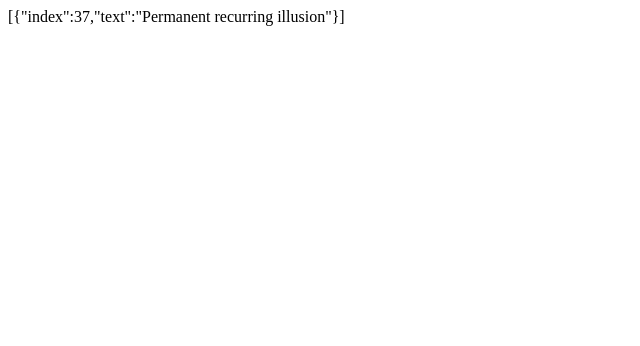
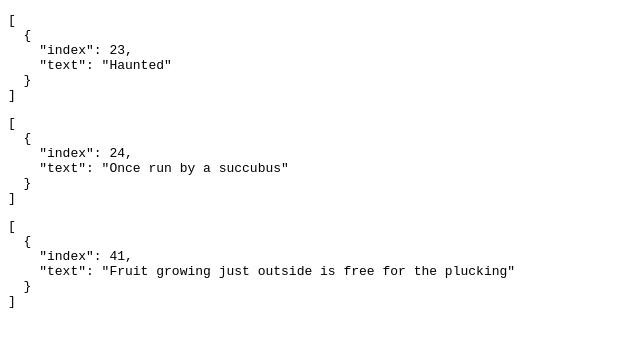
Before and after one commit to shaefer/random-charts, a website: page RandomCharts.html in a window 1280 px wide. Shown: the whole page, without its empty margins (0-640 px from the left). Drawn offline with nearby package versions, Linux system fonts and the light colour scheme.

Commit message:
Updated to use seedrandom library for seeding and more uniform random number generation. Also, added graceful fallback if dependency is missing

```diff
--- a/RandomCharts.html
+++ b/RandomCharts.html
@@ -2,21 +2,31 @@
 <html>
 <head>
   <meta charset="utf-8">
-  <title>Random Charts 0.0.1</title>
+  <title>Random Charts 0.0.2</title>
 
   <!-- include source files here... -->
+  <script src="node_modules/seedrandom/seedrandom.min.js"></script>
   <script src="src/RandomChart.js"></script>
   <script src="src/UniqueTavernTraits.js"></script>
 </head>
 
 <body>
   <script>
-    var traits = new UniqueTavernTraits();
-    var item = traits.get();
-    document.body.appendChild(document.createTextNode(JSON.stringify(item)));
-    console.warn(traits);
+    function attachResultToDOM(item) {
+      var preNode = document.createElement("pre");
+      var jsonFormatted = document.createTextNode(JSON.stringify(item, null, "  "));
+      preNode.appendChild(jsonFormatted);
+      document.body.appendChild(preNode);
+    }
+    function buildChartAndExecute(seed) {
+      var item = new UniqueTavernTraits(seed).get();
+      attachResultToDOM(item);
+    }
+    buildChartAndExecute();
+    buildChartAndExecute("Fixed");
+    buildChartAndExecute("Fixed2");
 
-    var items = ["Item1", "Item2"];
+    var items = ["One1", "Two2", "Three3"];
     RandomChart.create("NewChartClassName", items);
     var randomSelection = new NewChartClassName().get();
     console.warn(JSON.stringify(randomSelection));
--- a/package.json
+++ b/package.json
@@ -7,6 +7,9 @@
     "mocha": "latest",
     "mocha-phantomjs": "latest"
   },
+  "dependencies": {
+    "seedrandom": "latest"
+  },
   "scripts": {
     "lint": "jshint src || true",
     "test": "mocha-phantomjs SpecRunner.html",
--- a/src/RandomChart.js
+++ b/src/RandomChart.js
@@ -1,12 +1,22 @@
-function RandomChart(myItems) {
+if (!Math.seedrandom) console.warn("Math.seedrandom function is missing. Seedrandom library (https://github.com/davidbau/seedrandom) most likely has not been loaded. This will gracefully fallback to Math.random() behavior.")
+
+function RandomChart(myItems, randomSeed) {
 	var items = myItems;
+	var random = Math.random;
+	if (Math.seedrandom) {
+    if (randomSeed) {
+      random = new Math.seedrandom(randomSeed);
+    } else {
+      Math.seedrandom();
+    }
+	}
 
 	this.get = function(times) {
 		if (!times)
 			times = 1;
 		var selectedItems = [];
 		for(var i = 0;i<times;i++) {
-			var index = Math.floor(Math.random() * items.length);
+			var index = Math.floor(random() * items.length);
 			var item = items[index];
 			selectedItems.push({index:index, text:item});
 		}
@@ -20,8 +30,8 @@ function RandomChart(myItems) {
 }
 
 RandomChart.create = function(className, itemList) {
-	window[className] = function() {
-		RandomChart.call(this, itemList);
+	window[className] = function(randomSeed) {
+		RandomChart.call(this, itemList, randomSeed);
 	};
 	window[className].prototype = Object.create(RandomChart.prototype);
 };
```
